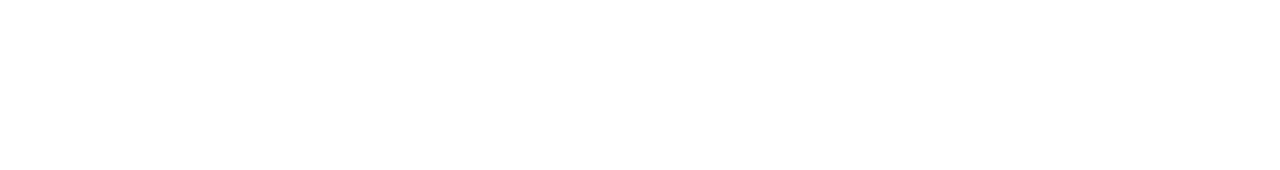
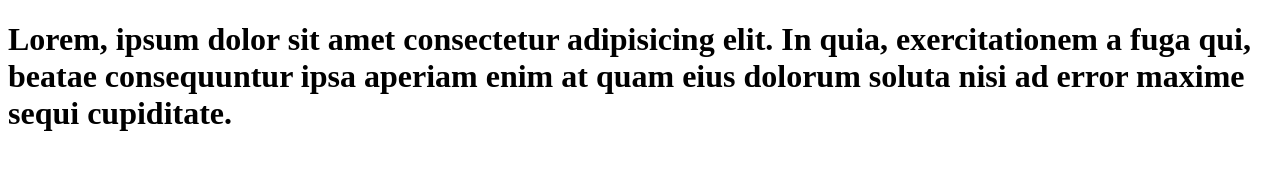
Before and after one commit to Vrogelh/eliminar-prueba, a plain HTML site: page prueba.html in a window 1280 px wide. Drawn offline with Linux system fonts and the light colour scheme.

Commit message:
agregue un lorem

```diff
--- a/prueba.html
+++ b/prueba.html
@@ -7,7 +7,8 @@
 </head>
 <body>
     <div>
-
+        <h1>Lorem, ipsum dolor sit amet consectetur adipisicing elit.
+            In quia, exercitationem a fuga qui, beatae consequuntur ipsa aperiam enim at quam eius dolorum soluta nisi ad error maxime sequi cupiditate.</h1>
     </div>
 </body>
 </html>
```
